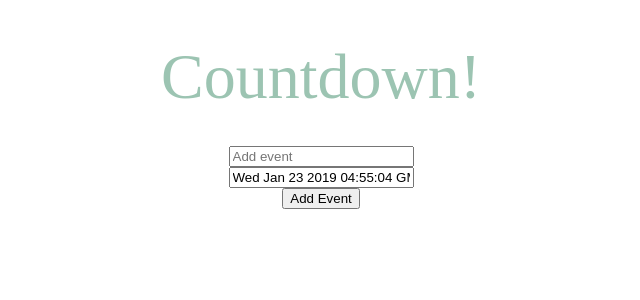
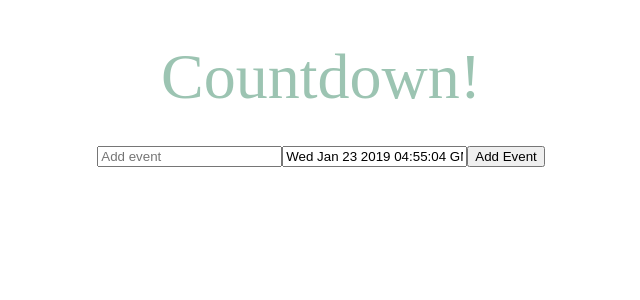
Before and after one commit to Jshhhh/Countdown, a React app: page / in a window 1280 px wide. Shown: the top 300 px of the page, without its empty margins (319-959 px from the left). Built offline with nearby package versions, Linux system fonts and the light colour scheme; the HTML template or start-up script is replaced by a standard one.

Commit message:
Moves input section to Inputbox component

```diff
--- a/src/components/App.jsx
+++ b/src/components/App.jsx
@@ -1,5 +1,5 @@
 import React from 'react';
-import Calendar from 'react-calendar';
+import Inputbox from './Inputbox';
 import './App.scss'
 
 class App extends React.Component {
@@ -11,13 +11,17 @@ class App extends React.Component {
       showCalendar: false,
       date: new Date(),
     };
+
+    this.onClickDateInput = this.onClickDateInput.bind(this);
+    this.onChangeEventNameInput = this.onChangeEventNameInput.bind(this);
+    this.onChangeDate = this.onChangeDate.bind(this);
   }
 
   onClickDateInput = () => {
     this.setState({showCalendar: true});
   }
 
-  onChangeEvent = e => {
+  onChangeEventNameInput = e => {
     this.setState({input: e.target.value})
   }
 
@@ -29,18 +33,19 @@ class App extends React.Component {
   }
 
   render() {
+    const {input, date, showCalendar} = this.state;
+
     return (
       <section className='main'>
         <div className='header'>Countdown!</div>
-        <input placeholder='Add event' value={this.state.input} onChange={this.onChangeEvent}>
-        </input>
-        <input placeholder='Add date' value={this.state.date} onClick={this.onClickDateInput}></input>
-        {
-          this.state.showCalendar ?
-          <Calendar onChange={this.onChangeDate} value={this.state.date}></Calendar>
-          : null
-        }
-        <button onClick={this.onAddEvent}>Add Event</button>
+        <Inputbox
+          handleClickDate={this.onClickDateInput}
+          handleChangeEventName={this.onChangeEventNameInput}
+          handleChangeDate={this.onChangeDate}
+          inputVal={input}
+          dateVal={date}
+          showCal={showCalendar}
+        />
       </section>
     )
   }
--- /dev/null
+++ b/src/components/Inputbox.jsx
@@ -0,0 +1,35 @@
+import React from 'react';
+import Calendar from 'react-calendar';
+
+class Inputbox extends React.Component {
+  constructor() {
+    super();
+  };
+
+  render() {
+    const {
+      handleClickDate,
+      handleChangeEventName,
+      handleChangeDate,
+      inputVal,
+      dateVal,
+      showCal
+    } = this.props;
+
+    return (
+      <section className="inputbox">
+        <input placeholder='Add event' value={inputVal} onChange={handleChangeEventName}>
+        </input>
+        <input placeholder='Add date' value={dateVal} onClick={handleClickDate}></input>
+        {
+          showCal ?
+          <Calendar onChange={handleChangeDate} value={dateVal}></Calendar>
+          : null
+        }
+        <button onClick={this.onAddEvent}>Add Event</button>
+      </section>
+    );
+  }
+};
+
+export default Inputbox;
```
Also changed, not shown: 1 other file (tests, documents, lock files or other folders).
